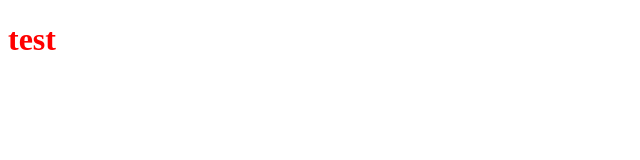
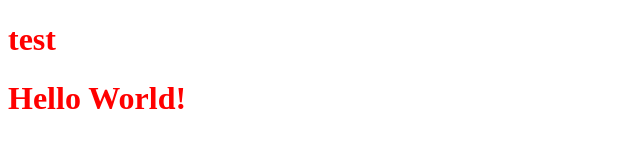
Before and after one commit to HyungraeNoh/20190620, a website: page index.html in a window 1280 px wide. Shown: the whole page, without its empty margins (0-640 px from the left). Drawn offline with Linux system fonts and the light colour scheme.

Commit message:
commit now

```diff
--- a/index.html
+++ b/index.html
@@ -10,5 +10,6 @@
 </head>
 <body>
   <h1 class="title">test</h1>
+  <h1 class="title">Hello World!</h1>
 </body>
 </html>
```
